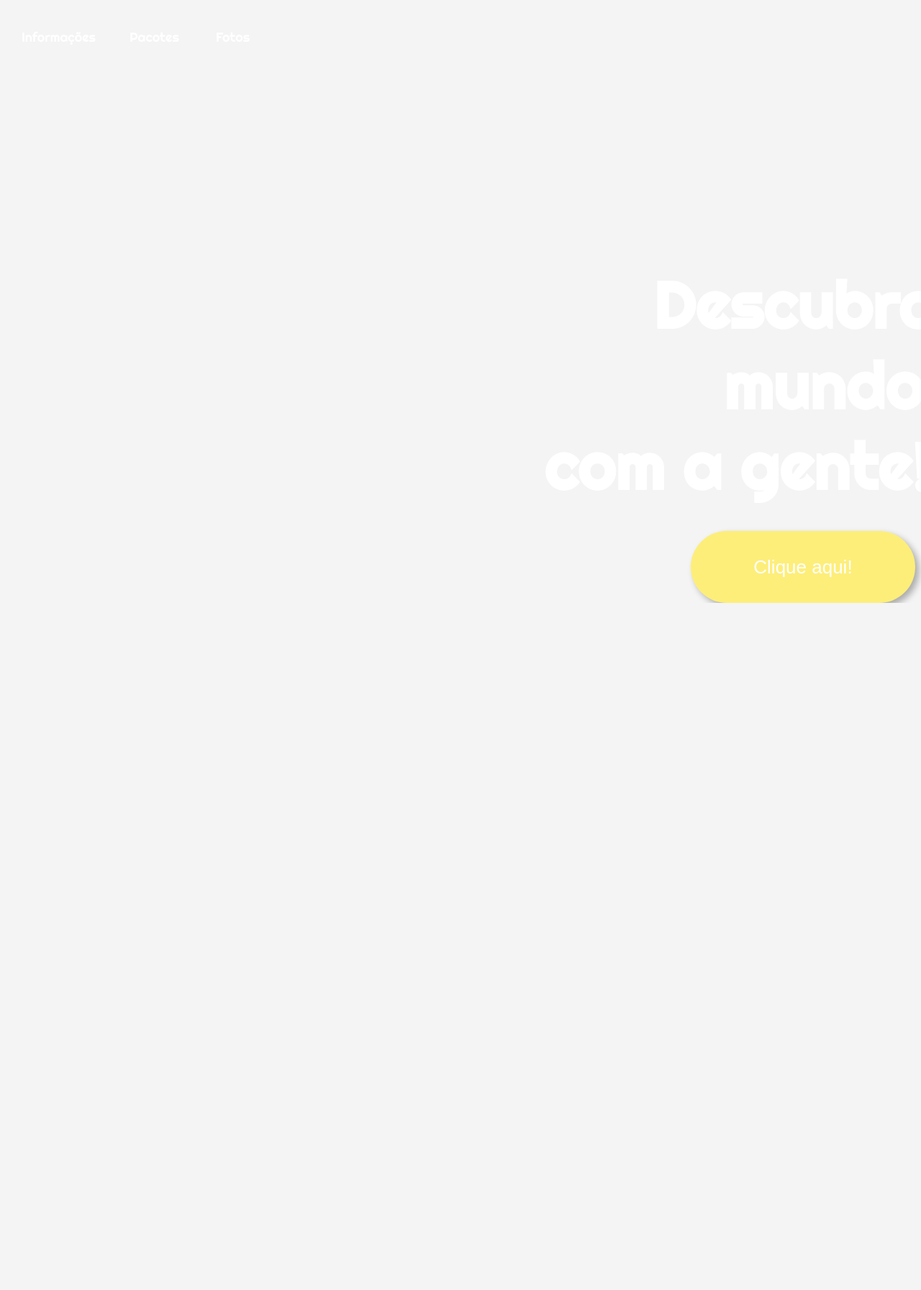
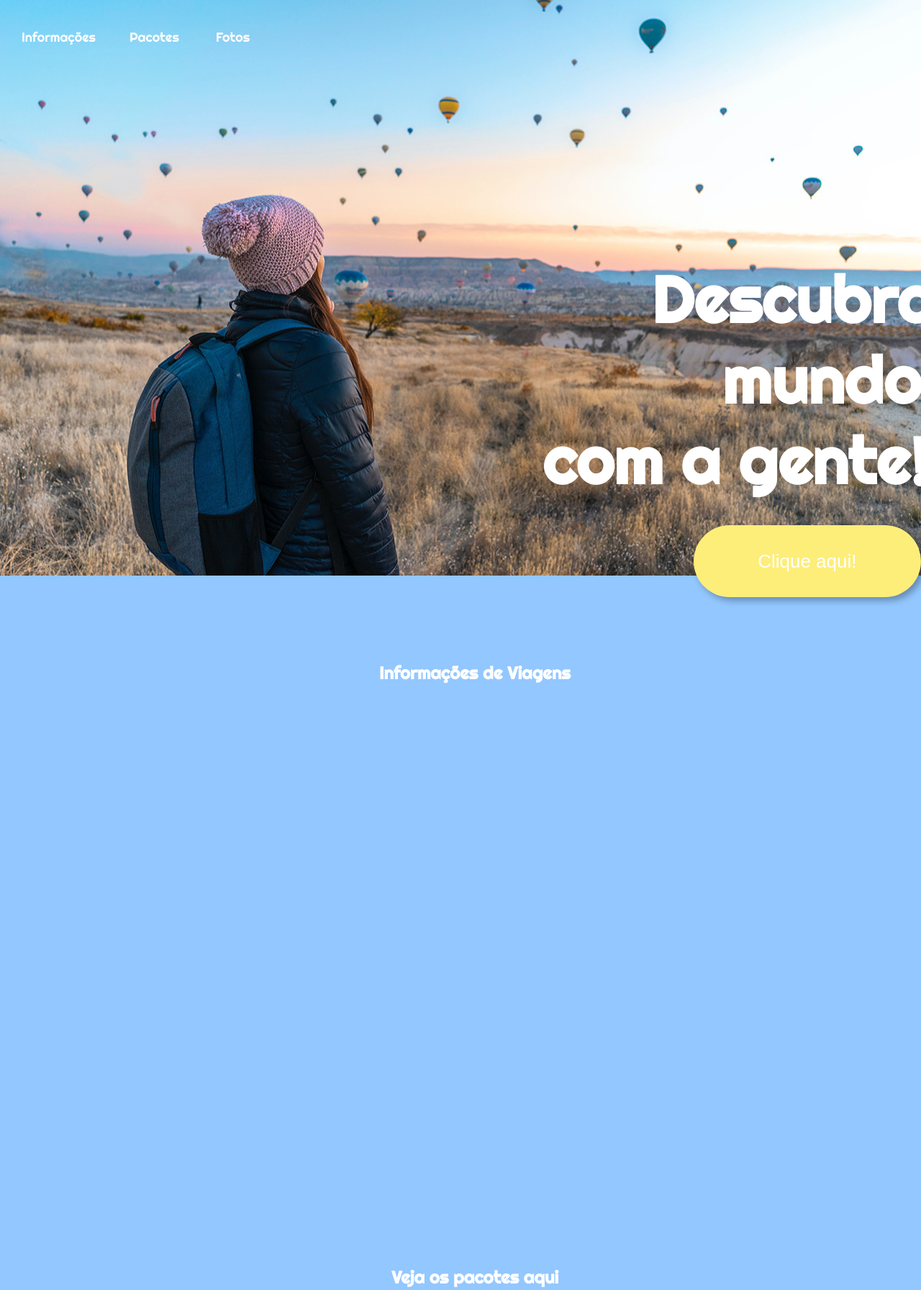
Before and after one commit to IsaqueFabro/South-s-Destination-Page, a plain HTML site: page index.html in a window 1280 px wide. Shown: the top 1793 px of the page at 72% size. Before the commit the page ends 838 px from the top, so only its background shows below. Drawn offline with Linux system fonts and the light colour scheme.

Commit message:
adicionado pasta com img, correções header e seções criadas

```diff
--- a/index.html
+++ b/index.html
@@ -16,13 +16,25 @@
             Descubra o mundo <span class="main-title2">com a gente!</span>
         </h1>
         <button class="main-button" onclick="alert('Botão clicado!')">Clique aqui!</button>
-        <p class="information">Informações</p>
-        <p class="packages">Pacotes</p>
-        <p class="photos">Fotos</p>
-
+        <a href="#information" class="information">Informações</a>
+        <a href="#packages" class="packages">Pacotes</a>
+        <a href="#photos" class="photos">Fotos</a>
 
     </header>
 
+    <section id="information" class="informational-menu">
+        <h1 class="teste">Informações de Viagens</h1>
+    </section>
+
+
+    <section id="packages" class="packages-menu">
+        <h1 class="teste2">Veja os pacotes aqui</h1>
+    </section>
+
+
+    <section id="photos" class="photos-menu">
+        <h1 class="teste3">Fotos de lugares</h1>
+    </section>
 
 </body>
 
--- a/style.css
+++ b/style.css
@@ -1,17 +1,31 @@
+html {
+    scroll-behavior: smooth;
+}
+
 body {
     font-family: Arial, sans-serif;
     font-family: 'Righteous', sans-serif;
     background-color: #f4f4f4;
     text-align: center;
+    margin: 0;
+    padding: 0;
+    box-sizing: border-box;
+    -webkit-font-smoothing: antialiased;
+    -moz-osx-font-smoothing: grayscale;
+    text-rendering: optimizeLegibility;
+
+
 }
 
+
 header  {
-    background-image: url('background_main.jpg');
+    background-image: url('img/background_main.jpg');
     background-size: cover;
     background-position: center;
     background-repeat: no-repeat;
-    height: 100vh;
     display: flex;
+    height: 100dvh;
+    width: 100%;
 
 
 }
@@ -37,6 +51,7 @@ header  {
 }
 
 .information {
+    text-decoration: none;
     font-size: 18px;
     color: white;
     position: absolute;
@@ -50,6 +65,7 @@ header  {
 
 
 .packages {
+    text-decoration: none;
     font-size: 18px;
     color: white;
     position: absolute;
@@ -61,6 +77,7 @@ header  {
 }
 
 .photos {
+    text-decoration: none;
     font-size: 18px;
     color: white;
     position: absolute;
@@ -99,3 +116,30 @@ header  {
     transform: translateY(-5px);
 
 }
+
+.informational-menu {
+    background-color: #93C7FF;
+    height: 80vh;
+    width: 100vw;
+    padding: 100px 20px;
+    text-align: center;
+    color: white;
+}
+
+.packages-menu {
+    background-color: #93C7FF;
+    height: 80vh;
+    width: 100vw;
+    padding: 100px 20px;
+    text-align: center;
+    color: white;
+}
+
+.photos-menu {
+    background-color: #93C7FF;
+    height: 80vh;
+    width: 100vw;
+    padding: 100px 20px;
+    text-align: center;
+    color: white;
+}
```
Also changed, not shown: img/background_main.jpg (added).
